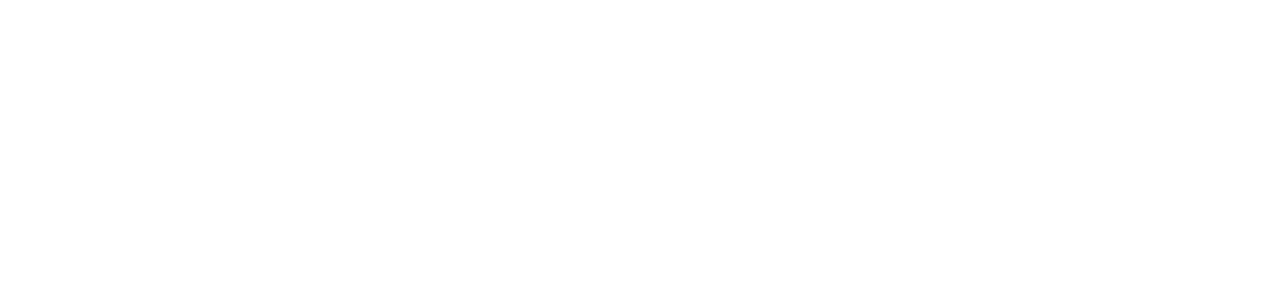
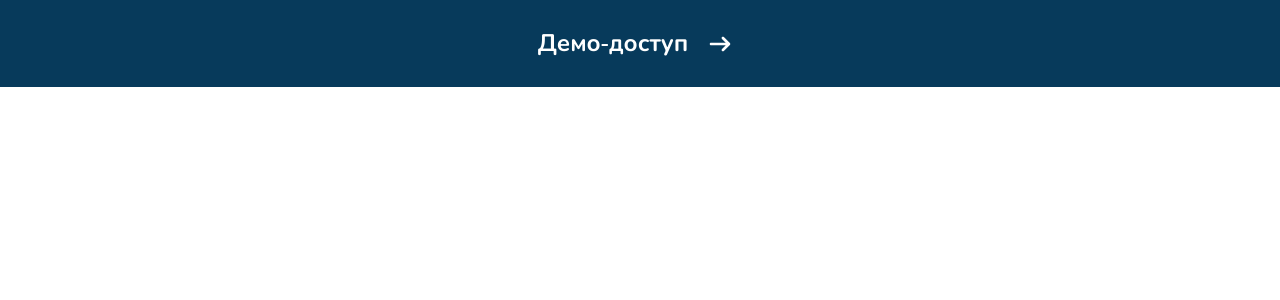
Before and after one commit to Vetiver/Geoanalytics-Portal, a React (Create React App) app: page / in a window 1280 px wide. Shown: the top 300 px of the page. Built offline with nearby package versions, Linux system fonts and the light colour scheme.

Commit message:
transparent buttons added

```diff
--- a/src/components/App/App.module.css
+++ b/src/components/App/App.module.css
@@ -1,6 +1,6 @@
 .page {
   margin: 0 auto;
-  font-family: "Nunito", Arial, Helvetica, sans-serif;
+  font-family: Nunito, Arial, Helvetica, sans-serif;
   -webkit-font-smoothing: antialiased;
   -moz-osx-font-smoothing: grayscale;
   -webkit-text-size-adjust: 100%;
@@ -14,6 +14,7 @@
   justify-content: space-between;
   width: 100%;
   background: #fff;
+  background: #073A5B;
 }
 .main {
   position: relative;
--- a/src/components/App/App.tsx
+++ b/src/components/App/App.tsx
@@ -3,7 +3,11 @@
 import Button from "../ui/button/button";
 
 const App: FC = () => {
-  return <div className={styles.page}></div>;
+  return (
+    <div className={styles.page}>
+      <Button content="Демо-доступ" type='transparent' direction="right"></Button>
+    </div>
+  );
 };
 
 export default App;
--- a/src/components/ui/button/button.jsx
+++ b/src/components/ui/button/button.jsx
@@ -1,14 +1,56 @@
+import { useState } from "react";
 import styles from "./button.module.css";
 import arrowRight from "../../../images/logos/arrow-right.svg";
 import arrowLeft from "../../../images/logos/arrow-left.svg";
+import gradientArrowRight from "../../../images/logos/gradient-right-arrow.svg";
+
+// type = "default" - кнопка с градиентом | "transparent" - прозрачная кнопка
+
+// direction = "right" - стрелка вправо | "left" - стрелка влево
 
 function Button({ content, type = "default", direction = "right" }) {
+  const [isClick, setIsClick] = useState(false);
+  console.log(isClick);
+
+  const handleOnMouseDown = () => {
+    setIsClick(true);
+  };
+
+  const handleOnMouseUp = () => {
+    setIsClick(false);
+  };
+
   return (
-    <button className={`${styles.button} ${styles[type]}`}>
+    <button
+      className={`${styles.button} ${styles[type]}`}
+      onMouseUp={handleOnMouseUp}
+      onMouseDown={handleOnMouseDown}
+    >
       <div className={styles.contentContainer}>
-        {direction === "left" && <img src={arrowLeft} alt="left arrow" />}
-        <p className={styles.content}>{content}</p>
-        {direction === "right" && <img src={arrowRight} alt="right arrow" />}
+        {direction === "right" ? (
+          <>
+            <p className={styles.content}>{content}</p>
+
+            {isClick ? (
+              <img
+                className={styles.arrow}
+                src={gradientArrowRight}
+                alt="right arrow"
+              />
+            ) : (
+              <img
+                className={styles.arrow}
+                src={arrowRight}
+                alt="right arrow"
+              />
+            )}
+          </>
+        ) : (
+          <>
+            <img className={styles.arrow} src={arrowLeft} alt="left arrow" />
+            <p className={styles.content}>{content}</p>
+          </>
+        )}
       </div>
     </button>
   );
--- a/src/components/ui/button/button.module.css
+++ b/src/components/ui/button/button.module.css
@@ -1,45 +1,103 @@
 .button {
+  margin: 0 auto;
+  text-align: center;
+  border-radius: 10px;
   border: none;
+  padding: 0;
+  cursor: pointer;
+  color: #000;
+}
+
+.default {
+  text-align: center;
+  position: relative;
+  color: #fff;
+  display: block;
+  z-index: 2;
+  overflow: hidden;
+}
+
+.default:before {
+  content: "";
+  position: absolute;
+  top: 0;
+  left: 0;
+  width: 200%;
+  height: 100%;
+  background: linear-gradient(46.85deg, #3470fa 14.82%, #50eafd 84.65%);
+  background-size: 50% 100%;
+}
+
+.contentContainer {
+  display: flex;
+  gap: 10px;
+  align-items: center;
+  justify-content: center;
+  padding: 21.5px 46.5px;
+  box-sizing: border-box;
+}
+
+.default .contentContainer {
+  margin: 2px;
+  position: relative;
+  z-index: 2;
+  border-radius: 8px;
+  height: 100%;
+}
+
+.content {
+  margin: 0;
+  font-family: "Nunito";
+  font-style: normal;
   font-weight: 700;
   font-size: 24px;
   line-height: 33px;
-  color: #fff;
-  cursor: pointer;
-  box-sizing: border-box;
 }
-.default:after {
+
+.default:hover {
+  background: transparent;
+}
+
+.default:hover:before {
+  background: #fff;
+  opacity: 0.1;
+}
+
+.default:hover .contentContainer {
+  background: transparent;
+}
+
+.default:active {
+  background: linear-gradient(46.85deg, #3470fa 14.82%, #50eafd 84.65%);
+  background-size: 200% 0%;
+}
+
+.default:active:before {
+  background: linear-gradient(46.85deg, #3470fa 14.82%, #50eafd 84.65%);
+  opacity: 1;
+}
+
+.default:active .contentContainer {
   background: #fff;
 }
-.default {
+
+.default:active .content {
   background: linear-gradient(46.85deg, #3470fa 14.82%, #50eafd 84.65%);
-  box-shadow: 0px 100px 80px rgba(0, 0, 0, 0.07), 0px 41.7776px 33.4221px rgba(0, 0, 0, 0.0503198),
-    0px 22.3363px 17.869px rgba(0, 0, 0, 0.0417275), 0px 12.5216px 10.0172px rgba(0, 0, 0, 0.035),
-    0px 6.6501px 5.32008px rgba(0, 0, 0, 0.0282725), 0px 2.76726px 2.21381px rgba(0, 0, 0, 0.0196802);
-  border-radius: 10px;
+  -webkit-background-clip: text;
+  -webkit-text-fill-color: transparent;
+  background-clip: text;
+}
+
+.arrow {
+  width: 44px;
+  height: 44px;
 }
 
 .transparent {
   background: transparent;
-  border: none;
+  color: #fff;
 }
 
-.default:hover {
-  background: rgba(255, 255, 255, 0.1);
-  border: 2px solid #fff;
+.transparent:hover {
+  opacity: 0.5;
 }
-
-.default:active {
-  background: #fff;
-  filter: progid:DXImageTransform.Microsoft.gradient(startColorstr='#499bea', endColorstr='#1abc9c', GradientType=1);
-}
-
-.contentContainer {
-  padding: 18px 46.5px;
-  display: flex;
-  gap: 10px;
-  align-items: center;
-}
-
-.content {
-  margin: 0;
-}
--- a/src/index.css
+++ b/src/index.css
@@ -1,13 +1,10 @@
+@import url(../src/vendors/fonts/fonts.css);
+
 body {
   margin: 0;
-  font-family: "Nunito", -apple-system, BlinkMacSystemFont, 'Segoe UI', 'Roboto', 'Oxygen',
+  font-family: Nunito, -apple-system, BlinkMacSystemFont, 'Segoe UI', 'Roboto', 'Oxygen',
     'Ubuntu', 'Cantarell', 'Fira Sans', 'Droid Sans', 'Helvetica Neue',
     sans-serif;
   -webkit-font-smoothing: antialiased;
   -moz-osx-font-smoothing: grayscale;
 }
-
-code {
-  font-family: source-code-pro, Menlo, Monaco, Consolas, 'Courier New',
-    monospace;
-}
```
Also changed, not shown: src/images/logos/gradient-right-arrow.svg (added).
